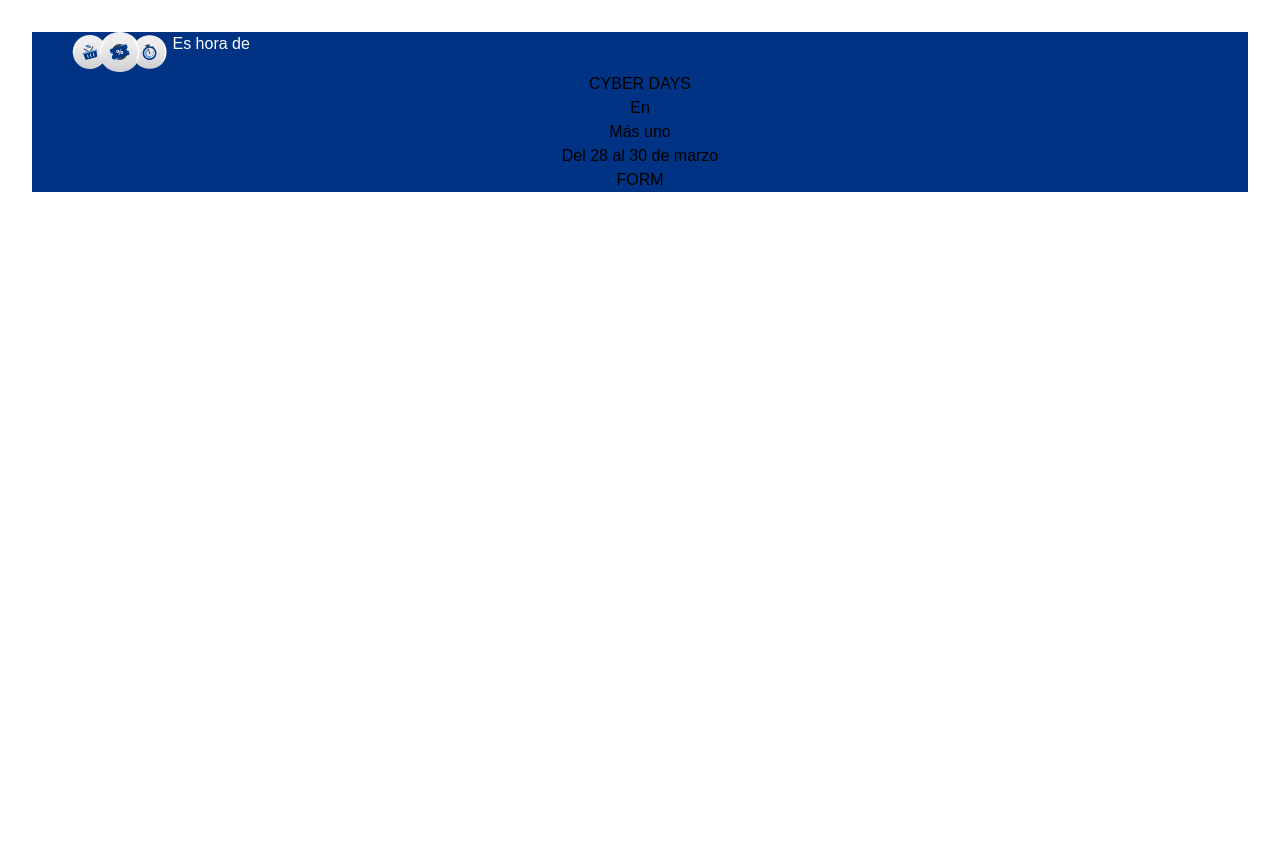
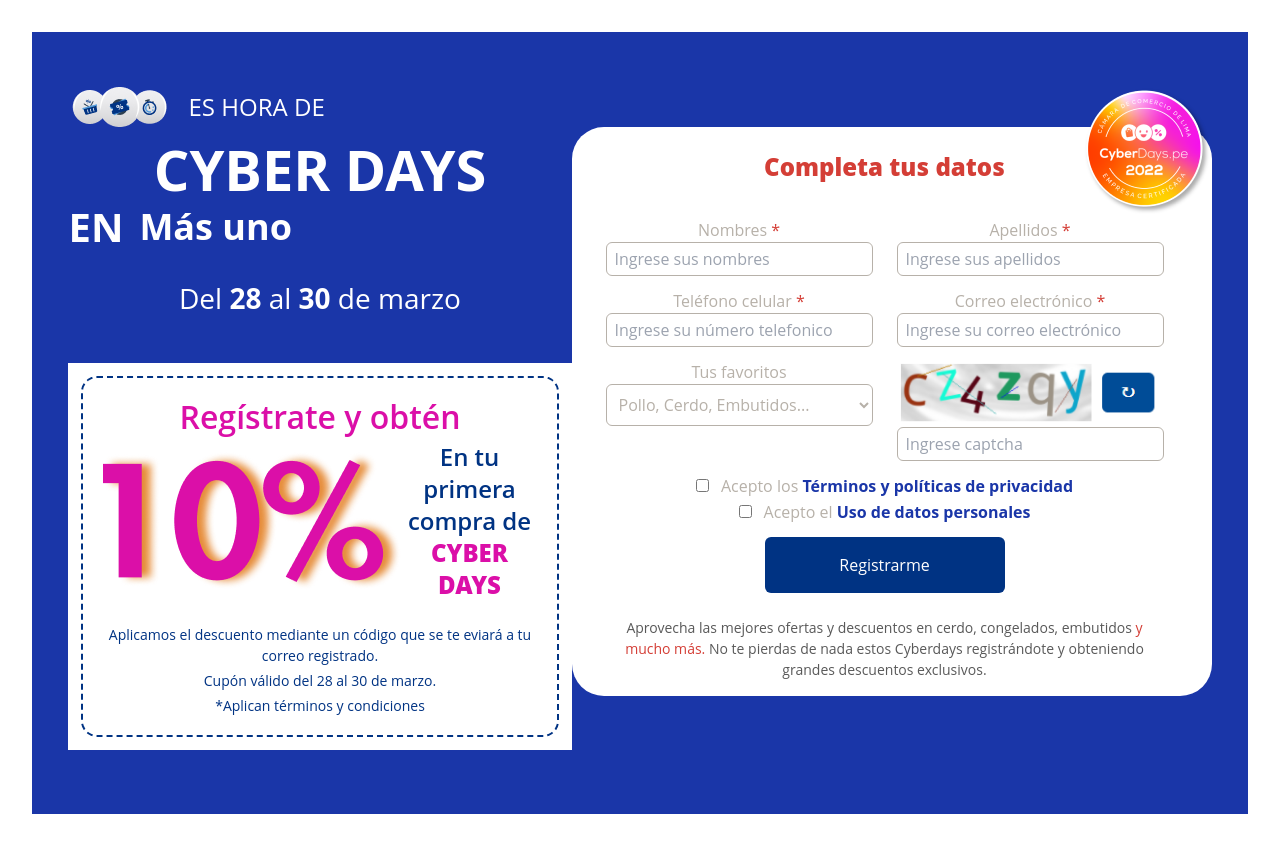
Before and after one commit to Softpedro/masuno, a React (Vite) app: page / in a window 1280 px wide. Before the commit the page ends 800 px from the top, so only its background shows below. Built offline with nearby package versions, Linux system fonts and the light colour scheme.

Commit message:
feat: maqueta banner desktop

```diff
--- a/src/App.jsx
+++ b/src/App.jsx
@@ -6,10 +6,12 @@
 function App() {
   return (
     <>
-      <Wrapper bg={'#003383'}>
+      <Wrapper bg={'#1A36A8'}>
         <Container>
-          <Discount/>
-          <Form/>
+          <div className='flex justify-between items-start pt-[55px] pb-[64px]'>
+            <Discount/>
+            <Form/>
+          </div>
         </Container>
       </Wrapper>
     </>
--- a/src/components/Discount/Discount.jsx
+++ b/src/components/Discount/Discount.jsx
@@ -1,21 +1,23 @@
 import iconDiscount from '../../assets/images/icon_banner.png'
+import Ticket from '../Ticket/Ticket'
 
 
 const Discount = () => {
   return (
     <div>
-      <div className='flex'>
+      <div className='flex items-center mb-3.5'>
         <img src={iconDiscount} alt="" />
-        <p className='text-white'>Es hora de</p>
+        <p className='text-white ml-4 uppercase text-2xl'>Es hora de</p>
       </div>
-      <h2>CYBER DAYS</h2>
-      <div>
-        <span>En</span>
-        <p>Más uno</p>
+      <h2 className='text-white text-[56px] font-bold leading-none'>CYBER DAYS</h2>
+      <div className='flex items-center mb-[20px]'>
+        <span className='text-white text-[40px] uppercase mr-4 font-bold'>En</span>
+        <p className='text-white text-[36px] font-bold'>Más uno</p>
       </div>
       <div>
-        <p>Del 28 al 30 de marzo</p>
+        <p className='text-white text-[28px]'>Del <strong>28</strong> al <strong>30</strong> de marzo</p>
       </div>
+      <Ticket/>
     </div>
   )
 }
--- /dev/null
+++ b/src/components/Footer/Footer.jsx
@@ -0,0 +1,10 @@
+
+const Footer = () => {
+  return (
+    <div>
+
+    </div>
+  )
+}
+
+export default Footer
--- a/src/components/Form/Form.jsx
+++ b/src/components/Form/Form.jsx
@@ -1,8 +1,64 @@
+import iconForm from '../../assets/images/icon_form.png'
+import captcha from '../../assets/images/captcha.png'
 
 const Form = () => {
   return (
-    <div>
-      FORM
+    <div className="bg-white rounded-[32px] max-w-[640px] relative pt-[24px] pl-[34px] pb-[16px] pr-[48px] mt-[40px]">
+      <img src={iconForm} alt="" className='absolute -top-[40px] right-0'/>
+      <h5 className='text-2xl text-red font-extrabold mb-[35px]'>Completa tus datos</h5>
+      <form action="">
+        <div className='flex mb-[13px]'>
+          <div className='mr-3 flex-1'>
+            <label htmlFor="" className='form-label'>Nombres <span className='text-red'>*</span></label>
+            <input type="text" className='form-text focus:border-focus' placeholder="Ingrese sus nombres"/>
+          </div>
+          <div className='ml-3 flex-1'>
+            <label htmlFor="" className='form-label'>Apellidos <span className='text-red'>*</span></label>
+            <input type="text" className='form-text focus:border-focus' placeholder="Ingrese sus apellidos"/>
+          </div>
+        </div>
+        <div className='flex mb-[13px]'>
+          <div className='mr-3 flex-1'>
+            <label htmlFor="" className='form-label'>Teléfono celular <span className='text-red'>*</span></label>
+            <input type="text" className='form-text focus:border-focus' placeholder="Ingrese su número telefonico"/>
+          </div>
+          <div className='ml-3 flex-1'>
+            <label htmlFor="" className='form-label'>Correo electrónico <span className='text-red'>*</span></label>
+            <input type="text" className='form-text focus:border-focus' placeholder="Ingrese su correo electrónico"/>
+          </div>
+        </div>
+        <div className='flex mb-[13px]'>
+          <div className='mr-3 flex-1'>
+            <label htmlFor="" className='form-label'>Tus favoritos</label>
+            <select name="" id="" className='form-select'>
+              <option value="">Pollo, Cerdo, Embutidos...</option>
+              <option value="">Pollo, Cerdo, Embutidos...</option>
+              <option value="">Pollo, Cerdo, Embutidos...</option>
+              <option value="">Pollo, Cerdo, Embutidos...</option>
+            </select>
+          </div>
+          <div className='ml-3 flex-1'>
+            <img src={captcha} alt="" />
+            <input type="text" className='form-text focus:border-focus' placeholder="Ingrese captcha"/>
+          </div>
+        </div>
+        <div className='mb-[2px]'>
+          <input type="checkbox" id="terms"/>
+          <label htmlFor="terms" className='form-label ml-[12px]'>
+            Acepto los
+            <a href="" className='text-link font-bold'> Términos y políticas de privacidad</a>
+          </label>
+        </div>
+        <div className='mb-[13px]'>
+          <input type="checkbox" id="personals"/>
+          <label htmlFor="personals" className='form-label ml-[12px]'>
+            Acepto el
+            <a href="" className='text-link font-bold'> Uso de datos personales</a>
+          </label>
+        </div>
+        <button type="submit" className='form-button'>Registrarme</button>
+      </form>
+      <p className='mt-6 text-center text-gray text-[14px]'>Aprovecha las mejores ofertas y descuentos en cerdo, congelados, embutidos <span className='text-red'>y mucho más.</span> No te pierdas de nada estos Cyberdays registrándote y obteniendo grandes descuentos exclusivos.</p>
     </div>
   )
 }
--- /dev/null
+++ b/src/components/Header/Header.jsx
@@ -0,0 +1,10 @@
+
+const Header = () => {
+  return (
+    <div>
+
+    </div>
+  )
+}
+
+export default Header
--- /dev/null
+++ b/src/components/Ticket/Ticket.jsx
@@ -0,0 +1,31 @@
+import percentaje from '../../assets/images/image_percentaje.png'
+
+const Ticket = () => {
+  return (
+    <div className="bg-white max-w-[550px] px-[13px] py-[13px] mt-[44px]">
+      <div className="border-dashed border-2 border-[#003383] px-[20px] py-[15px] rounded-2xl">
+        <h4 className="text-center text-pink text-[32px] font-semibold">Regístrate y obtén</h4>
+        <div className='flex items-center'>
+          <img src={percentaje} alt="" />
+          <div>
+            <p className='text-blue text-2xl font-semibold'>En tu primera <br /> compra de</p>
+            <span className='text-pink font-extrabold text-2xl'>CYBER DAYS</span>
+          </div>
+        </div>
+        <div className='mt-[23px]'>
+          <p className='text-center text-blue mb-1 text-[14px]'>
+            Aplicamos el descuento mediante un código que se te eviará a tu correo registrado.
+          </p>
+          <p className='text-center text-blue mb-1 text-[14px]'>
+            Cupón válido del 28 al 30 de marzo.
+          </p>
+          <p className='text-center text-blue mb-1 text-[14px]'>
+            *Aplican términos y condiciones
+          </p>
+        </div>
+      </div>
+    </div>
+  )
+}
+
+export default Ticket
--- a/src/index.css
+++ b/src/index.css
@@ -1,15 +1,30 @@
 @tailwind base;
 @tailwind components;
 @tailwind utilities;
+@import url('https://fonts.googleapis.com/css2?family=Open+Sans:wght@400;600;700;800&display=swap');
+
 
 @layer base {
   body{
-    font-family: "arboria", sans-serif;
-    font-weight: 400;
-    font-style: normal;
+    font-family: 'Open Sans', sans-serif;
+    outline: none;
+  }
+  input, select{
+    outline: none;
   }
 }
 
 @layer components {
-
+  .form-label{
+    @apply text-label mb-1;
+  }
+  .form-text{
+    @apply px-2 py-1 block border-solid border border-input rounded-md w-full;
+  }
+  .form-select{
+    @apply px-2 py-2 bg-transparent w-full block border-solid border border-input rounded-md text-label;
+  }
+  .form-button{
+    @apply w-[240px] h-[56px] flex items-center justify-center bg-blue text-white rounded-md mx-auto
+  }
 }
--- a/tailwind.config.js
+++ b/tailwind.config.js
@@ -8,13 +8,20 @@
     extend: {
       colors: {
         'white': '#ffffff',
+        'pink': '#DB0FA8',
+        'blue': '#003383',
+        'red': '#D43E36',
+        'gray': '#595959',
+        'label': '#B7B1A9',
+        'link': '#1A36A8'
       },
       borderColor: {
-        'input': '#DADADA',
+        'input': '#B7B1A9',
+        'focus': '#1A36A8'
       },
       backgroundColor: {
         'blue': '#003383',
-      }
+      },
     },
   },
   plugins: [],
```
Also changed, not shown: src/assets/images/captcha.png (added).
